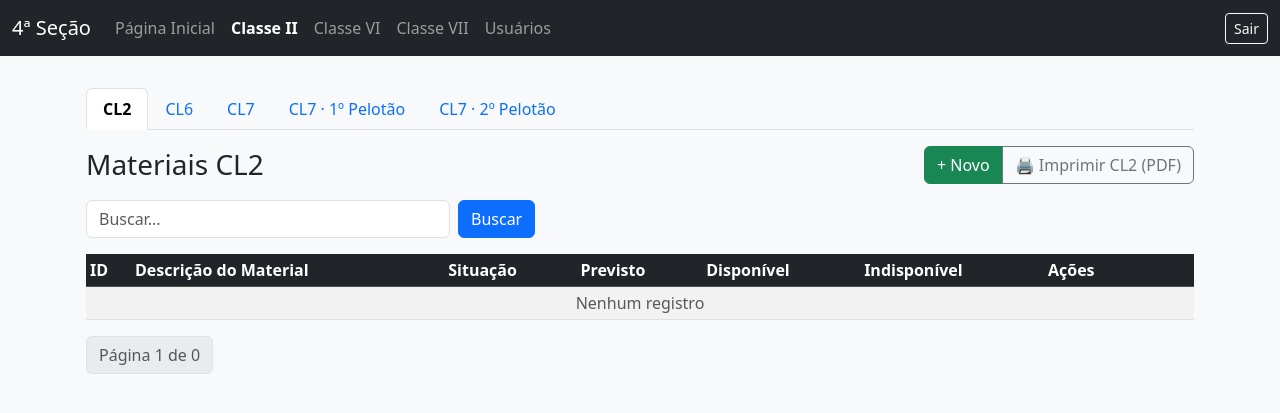
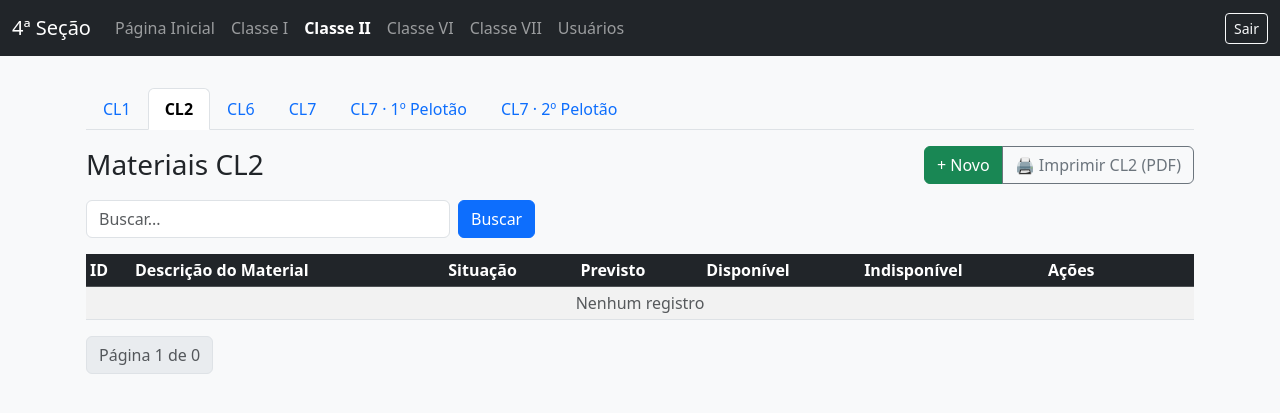
Before and after one commit to FelipeWelter/SiteRaspberri, a Flask app: page /inv/cl2 in a window 1280 px wide. Shown: the top 413 px of the page. Run offline with Flask 3, Linux system fonts and the light colour scheme; a user stored in the database is signed in.

Commit message:
classe I

```diff
--- a/app/routes_inventory.py
+++ b/app/routes_inventory.py
@@ -10,8 +10,8 @@ from reportlab.lib.units import mm
 import io
 
 from .utils import class_required  # segue vindo do utils.py
-from .models import db, CL2, CL6, CL7
-from .forms import CL2Form, CL6Form, CL7Form
+from .models import db, CL2, CL6, CL7, CL1
+from .forms import CL2Form, CL6Form, CL7Form, CL1Form
 
 bp = Blueprint("inv", __name__, url_prefix="/inv")
 
@@ -35,7 +35,7 @@ def normalize_situacao(raw: str | None) -> str:
 @class_required("CL1")
 def cl1_list():
     rows = CL1.query.order_by(CL1.atualizado_em.desc()).all()
-    return render_template("inventory/cl1_list.html", rows=rows)
+    return render_template("cl1_list.html", rows=rows)
 
 # Novo
 @bp.route("/cl1/new", methods=["GET", "POST"], endpoint="cl1_new")
@@ -52,7 +52,7 @@ def cl1_new():
         db.session.commit()
         flash("Ração cadastrada com sucesso!", "success")
         return redirect(url_for("inv.cl1_list"))
-    return render_template("inventory/cl1_form.html", form=form, title="Nova Ração")
+    return render_template("cl1_form.html", form=form, title="Nova Ração")
 
 # Editar
 @bp.route("/cl1/<int:id>/edit", methods=["GET", "POST"], endpoint="cl1_edit")
@@ -67,7 +67,7 @@ def cl1_edit(id):
         db.session.commit()
         flash("Ração atualizada com sucesso!", "success")
         return redirect(url_for("inv.cl1_list"))
-    return render_template("inventory/cl1_form.html", form=form, title="Editar Ração")
+    return render_template("cl1_form.html", form=form, title="Editar Ração")
 
 # Deletar
 @bp.post("/cl1/<int:id>/delete", endpoint="cl1_delete")
--- a/app/templates/_tabs_inventory.html
+++ b/app/templates/_tabs_inventory.html
@@ -2,6 +2,14 @@
 {% set ep = request.endpoint or '' %}
 
 <ul class="nav nav-tabs mb-3">
+
+  <li class="nav-item">
+    <a class="nav-link {{ 'active' if ep[:8] == 'inv.cl1_' else '' }}"
+      href="{{ url_for('inv.cl1_list') }}">
+      CL1
+    </a>
+  </li>
+
   <li class="nav-item">
     <a class="nav-link {{ 'active' if ep[:8] == 'inv.cl2_' else '' }}"
        href="{{ url_for('inv.cl2_list') }}">
--- a/app/templates/base.html
+++ b/app/templates/base.html
@@ -29,6 +29,11 @@
             <li class="nav-item">
               <a class="nav-link {% if request.endpoint and request.endpoint.startswith('main.') %}active{% endif %}"
                  href="{{ url_for('main.dashboard') }}">Página Inicial</a>
+            </li>
+
+            <li class="nav-item">
+              <a class="nav-link {% if request.endpoint and request.endpoint.startswith('inv.cl1_') %}active{% endif %}"
+                 href="{{ url_for('inv.cl1_list') }}">Classe I</a>
             </li>
 
             <li class="nav-item">
```
Also changed, not shown: app/templates/dashboard.html (+12 -0 lines), instance/site.db.
